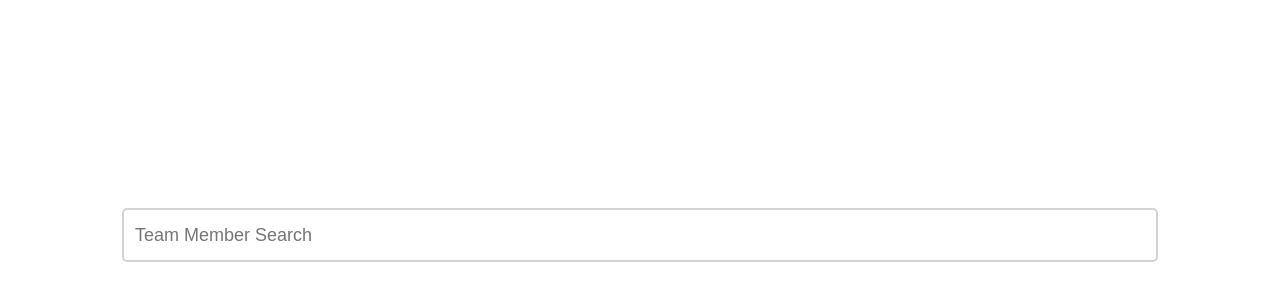
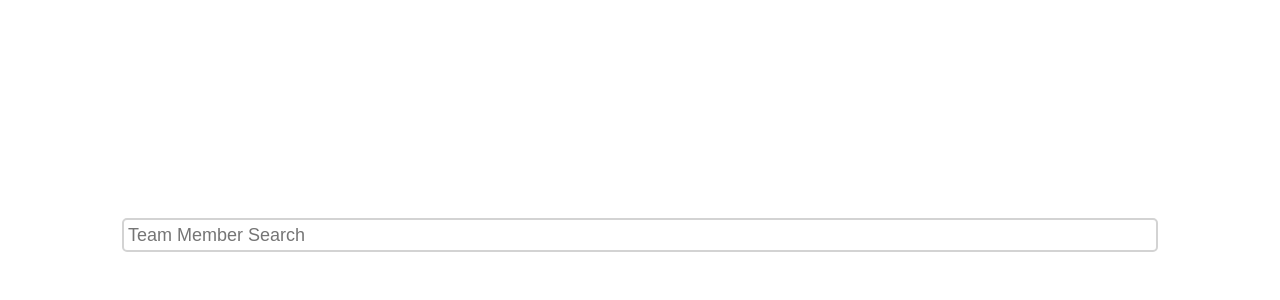
Before and after one commit to tfosterhnc/hostedfiles, a plain HTML site: page custom_search.html in a window 1280 px wide. Shown: the part 160-460 px from the top of the page. Drawn offline with Linux system fonts and the light colour scheme.

Commit message:
Update custom_search.html

```diff
--- a/custom_search.html
+++ b/custom_search.html
@@ -32,9 +32,9 @@
             width: 100%;
             font-size: 18px;
             outline: none;
-            height: 40px;
-            padding-left: 7px;
-          " id="_SIFT_SEARCH_">
+            height: 20px;
+            padding-left: 0px;
+          " id="STAFF_SEARCH">
       </div>
       <script>
         window.navigator.sayswho = (function () {
@@ -60,7 +60,7 @@
             M.splice(1, 1, tem[1]);
           return M.join(" ");
         })();
-        var input = document.querySelector("#_SIFT_SEARCH_");
+        var input = document.querySelector("#STAFF_SEARCH");
         function onPress(e) {
           var key = e.which || e.keyCode;
           if (key === 13) {
```
